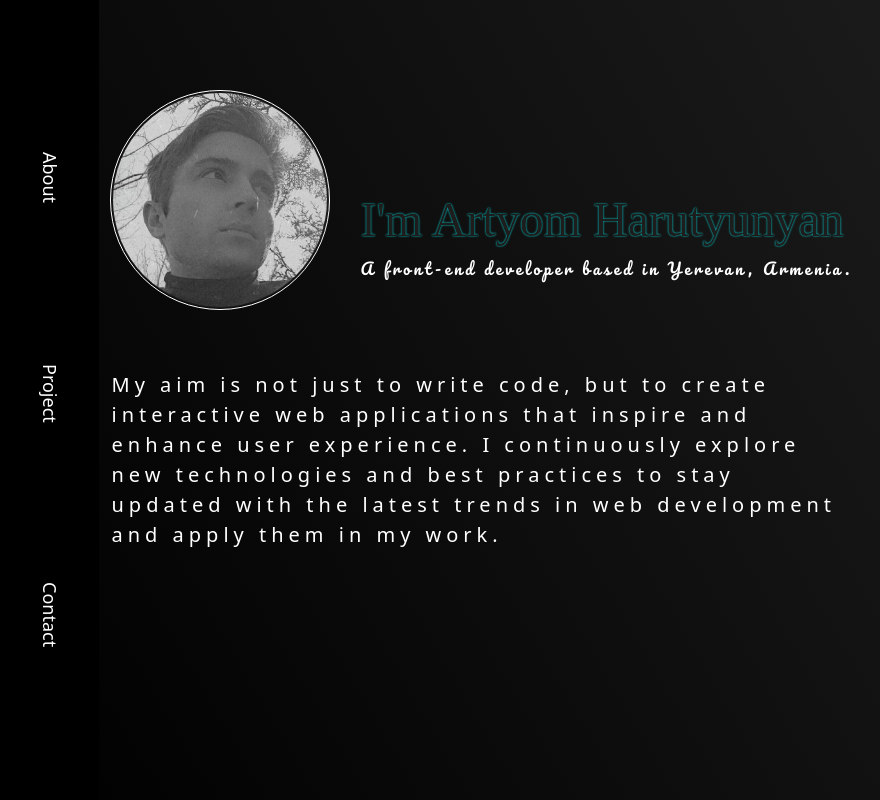
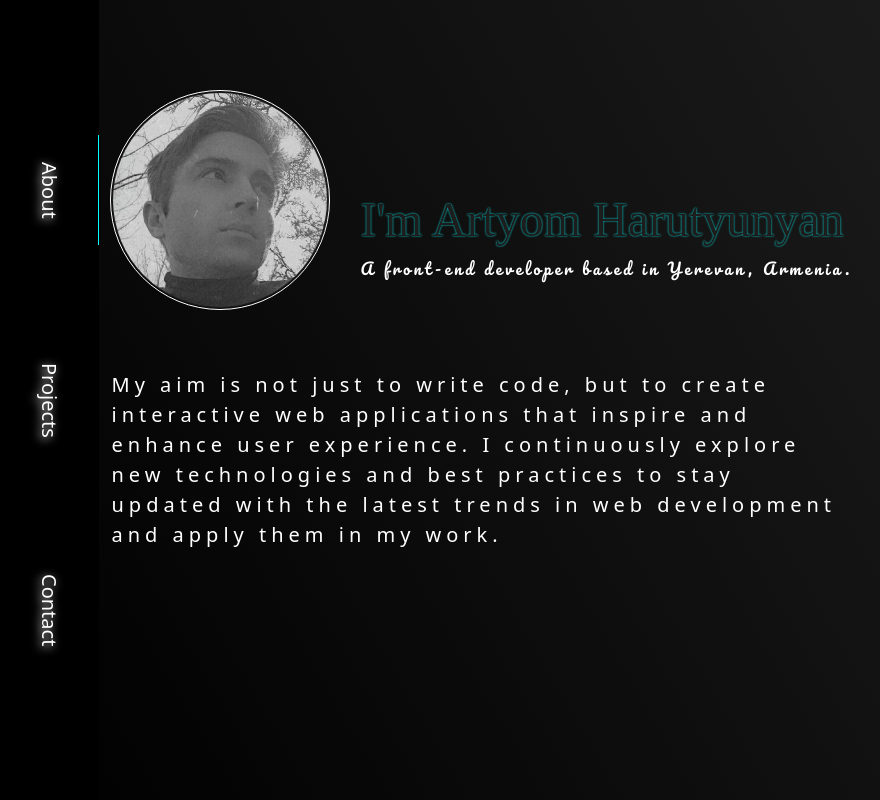
Before and after one commit to kazrias/porfolio, a React (Vite) app: page / in a window 1280 px wide. Shown: the whole page, without its empty margins (1-881 px from the left). Built offline with nearby package versions, Linux system fonts and the light colour scheme.

Commit message:
Add line indicator

```diff
--- a/src/components/Header/Header.jsx
+++ b/src/components/Header/Header.jsx
@@ -1,11 +1,15 @@
+import { useState } from 'react'
 import './Header.scss'
 export const Header = ({ welcomeDone }) => {
+  const [line, setLine] = useState("about")
   return (
     <div className={`header ${welcomeDone ? 'animate' : ''}`}>
       <div className="header-menu">
-        <div className="header-menu__item">About</div>
-        <div className="header-menu__item">Project</div>
-        <div className="header-menu__item">Contact</div>
+        <div onClick={()=>setLine("about")} className="header-menu__item">About
+          <div className={`header-menu__line ${line}`}></div>
+        </div>
+        <div onClick={()=>setLine("projects")} className="header-menu__item">Projects</div>
+        <div onClick={()=>setLine("contact")} className="header-menu__item">Contact</div>
       </div>
     </div>
   )
--- a/src/components/Header/Header.scss
+++ b/src/components/Header/Header.scss
@@ -6,6 +6,7 @@
   height: 100vh;
   z-index: 100;
   opacity: 0;
+
   &.animate {
     animation: welcome 2.5s linear forwards;
   }
@@ -21,13 +22,37 @@
 
   &-menu__item {
     writing-mode: vertical-rl;
-    font-size: 18px;
+    font-size: 20px;
     cursor: pointer;
     // background-color: red;
-    padding: 30px;
     width: 100%;
     display: flex;
     align-items: center;
+    justify-content: center;
+    position: relative;
+    height: 110px;
+    text-shadow: 2px 2px 10px white;
+  }
+
+  &-menu__line {
+    height: 110px;
+    width: 1px;
+    position: absolute;
+    background-color: rgb(0, 255, 255);
+    right: 0;
+    transition: all .4s ease-in-out;
+  }
+
+  &-menu__line.about {
+    top: 0;
+  }
+
+  &-menu__line.projects {
+    top: 210px;
+  }
+
+  &-menu__line.contact {
+    top: 420px;
   }
 }
 
--- a/src/pages/Intro/Intro.scss
+++ b/src/pages/Intro/Intro.scss
@@ -159,5 +159,6 @@ $--light-blue: #1d1d1d;
 .waterGrid {
   position: absolute;
   right: -450px;
-  top: 165px;
+  top: 50%;
+  transform: translateY(-50%);
 }
```
